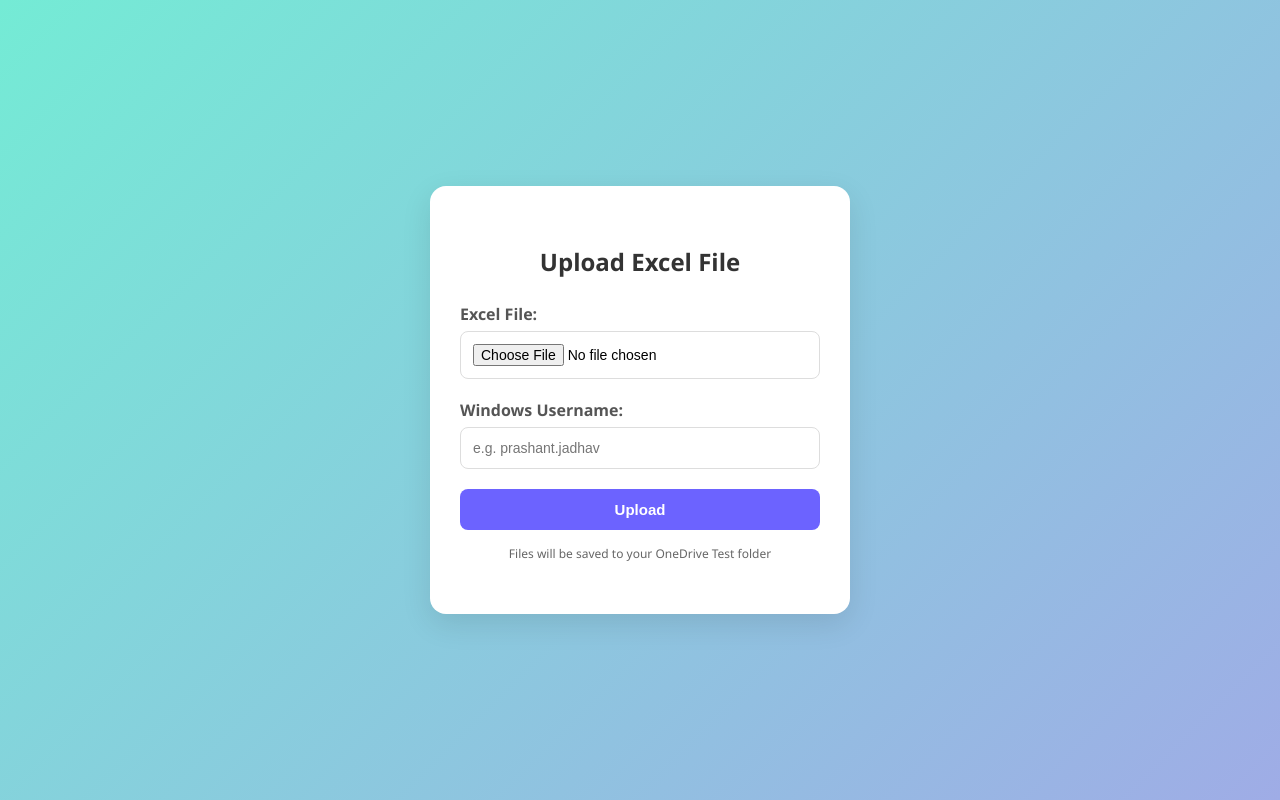
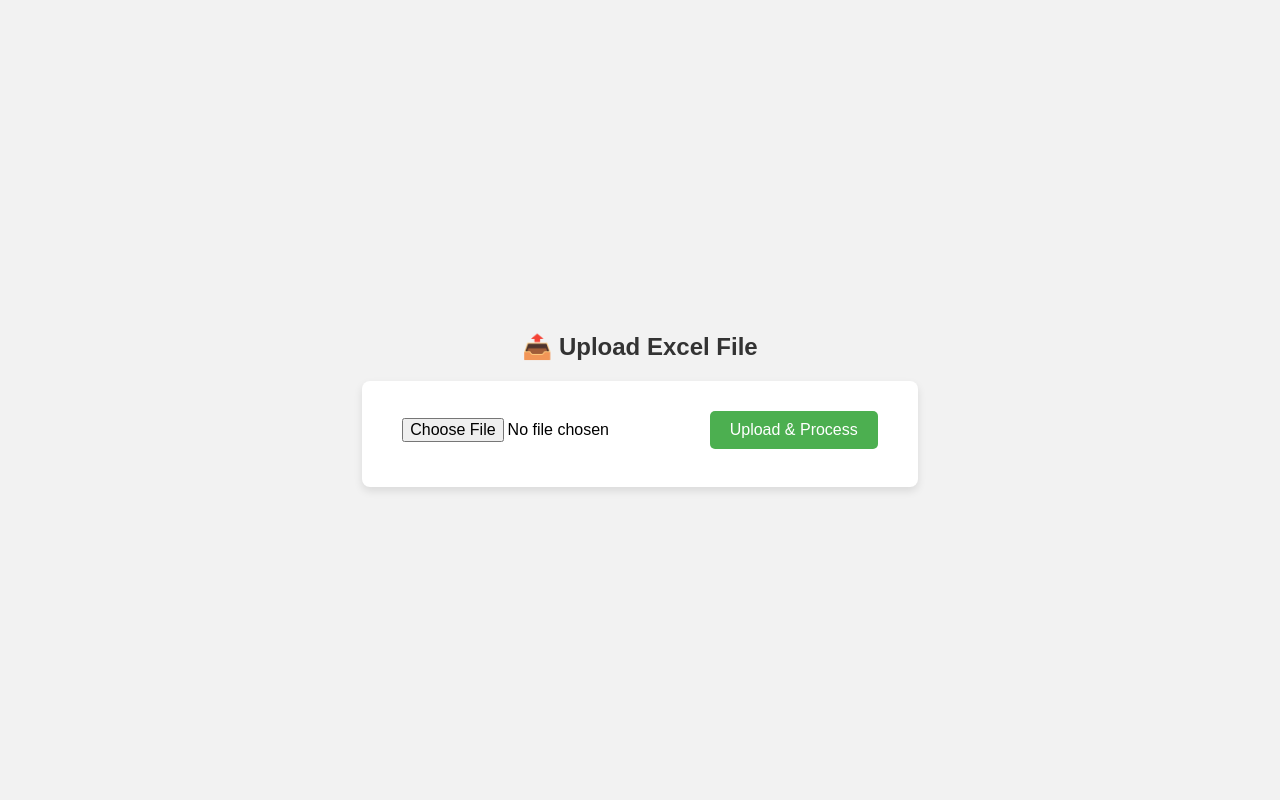
Before and after one commit to prakash-jaware/excelx, a Flask app: page / in a window 1280 px wide. Run offline with Flask 3, Linux system fonts and the light colour scheme.

Commit message:
Update upload.html

```diff
--- a/templates/upload.html
+++ b/templates/upload.html
@@ -5,78 +5,54 @@
     <meta charset="UTF-8">
     <title>Upload Excel File</title>
     <style>
-    * { box-sizing: border-box; }
         body {
-      margin: 0; padding: 0; height: 100vh;
-      display: flex; justify-content: center; align-items: center;
-      background: linear-gradient(135deg, #74ebd5, #9face6);
-      font-family: 'Segoe UI', Tahoma, Geneva, Verdana, sans-serif;
+            font-family: Arial, sans-serif;
+            background-color: #f2f2f2;
+            display: flex;
+            flex-direction: column;
+            align-items: center;
+            justify-content: center;
+            height: 100vh;
+            margin: 0;
         }
-    .card {
-      background-color: #fff; padding: 40px 30px;
-      border-radius: 16px; box-shadow: 0 10px 30px rgba(0, 0, 0, 0.1);
-      max-width: 420px; width: 100%; animation: slideUp 0.4s ease;
+
+        h2 {
+            color: #333;
+            margin-bottom: 20px;
         }
-    @keyframes slideUp {
-      from { transform: translateY(40px); opacity: 0; }
-      to { transform: translateY(0); opacity: 1; }
+
+        form {
+            background-color: #fff;
+            padding: 30px 40px;
+            border-radius: 8px;
+            box-shadow: 0 4px 8px rgba(0, 0, 0, 0.1);
         }
-    h2 { text-align: center; margin-bottom: 25px; color: #333; }
-    label {
-      display: block; margin-bottom: 6px;
-      font-weight: 600; color: #555;
+
+        input[type="file"] {
+            margin-bottom: 15px;
+            font-size: 16px;
         }
-    input[type="file"], input[type="text"] {
-      width: 100%; padding: 12px; margin-bottom: 20px;
-      border: 1px solid #ddd; border-radius: 8px;
-      font-size: 14px; transition: border-color 0.2s;
+
+        button {
+            padding: 10px 20px;
+            background-color: #4CAF50;
+            color: white;
+            border: none;
+            border-radius: 5px;
+            cursor: pointer;
+            font-size: 16px;
         }
-    input:focus { outline: none; border-color: #6c63ff; }
-    button {
-      width: 100%; padding: 12px; background: #6c63ff;
-      color: #fff; border: none; border-radius: 8px;
-      font-size: 15px; font-weight: bold; cursor: pointer;
-      transition: background 0.3s ease;
-    }
-    button:hover { background: #574fd6; }
-    .note {
-      margin-top: 15px; font-size: 12px;
-      text-align: center; color: #666;
-    }
-    .flash {
-      margin-bottom: 15px;
-      font-size: 14px;
-      text-align: center;
-      font-weight: bold;
-      color: green;
+
+        button:hover {
+            background-color: #45a049;
         }
     </style>
 </head>
 <body>
-  <div class="card">
-    <h2>Upload Excel File</h2>
-
-    {% with messages = get_flashed_messages() %}
-      {% if messages %}
-        <div class="flash">{{ messages[0] }}</div>
-        <script>
-          setTimeout(() => {
-            window.location.href = "{{ url_for('index') }}";
-          }, 3000);
-        </script>
-      {% endif %}
-    {% endwith %}
-
-    <form method="post" enctype="multipart/form-data">
-      <label for="excel_file">Excel File:</label>
-      <input type="file" name="excel_file" id="excel_file" required>
-
-      <label for="username">Windows Username:</label>
-      <input type="text" name="YourUsername" id="YourUsername" placeholder="e.g. prashant.jadhav" required>
-
-      <button type="submit">Upload</button>
+    <h2> 📤 Upload Excel File</h2>
+    <form method="POST" enctype="multipart/form-data">
+        <input type="file" name="excel_file" accept=".xlsx,.xls" required>
+        <button type="submit">Upload & Process</button>
     </form>
-    <p class="note">Files will be saved to your OneDrive Test folder</p>
-  </div>
 </body>
 </html>
```
Lines whose indentation alone changed are shown as unchanged.
